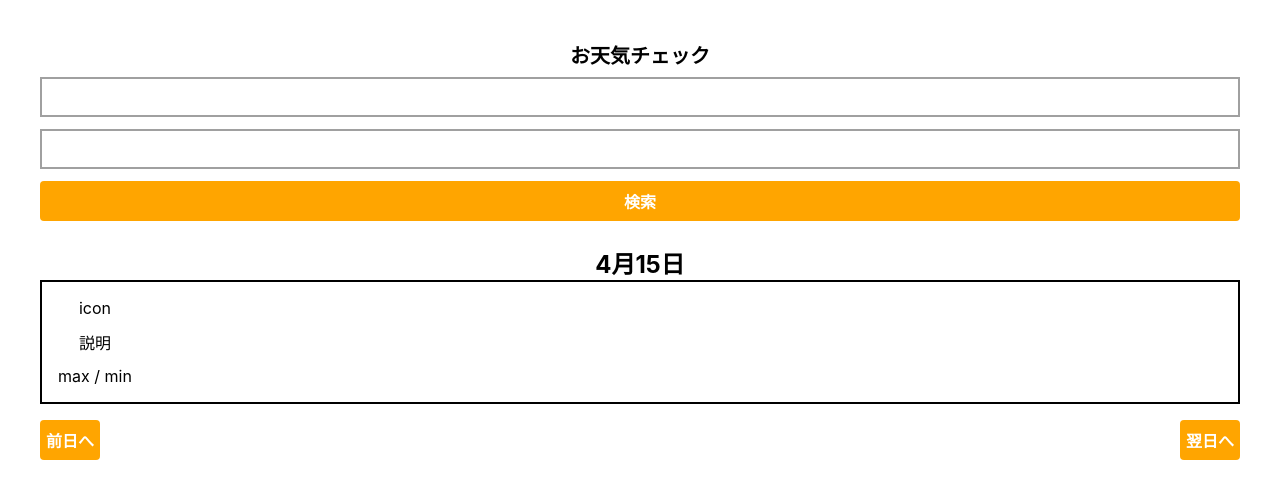
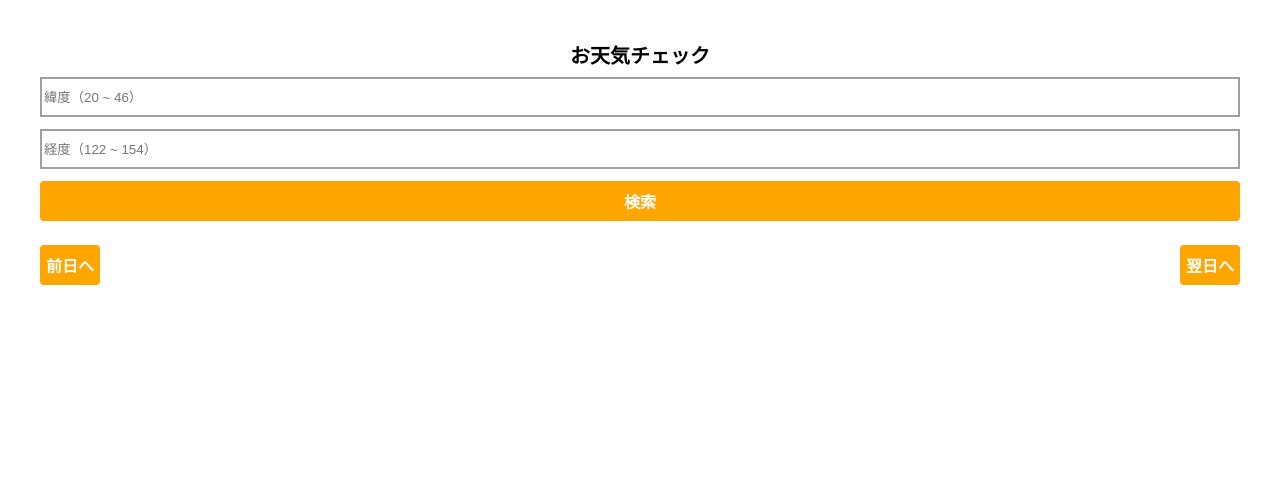
Before and after one commit to Takenari-Yamamoto/weather-forecast-app, a React (Create React App) app: page / in a window 1280 px wide. Shown: the top 498 px of the page. Built offline with nearby package versions, Linux system fonts and the light colour scheme.

Commit message:
API繋ぎ込み

```diff
--- a/src/App.tsx
+++ b/src/App.tsx
@@ -1,10 +1,10 @@
 /** @jsxImportSource @emotion/react */
 import { css } from '@emotion/react';
-import { useWeatherInfo } from './api/useWeatherInfo';
 import './App.css';
 import Button from './components/Button';
 import TextField from './components/TextField';
 import WeatherResults from './components/WeatherResults';
+import { useSearchWeather } from './hooks/useSearchWeather';
 
 function App() {
   const titleStyle = css`
@@ -20,17 +20,21 @@ function App() {
     margin-bottom: 24px;
   `;
 
-  const { fetchWeatherInfo } = useWeatherInfo();
+  const { handleInputLat, handleInputLon, search, weatherList } =
+    useSearchWeather();
 
   return (
     <div className="App">
       <p css={titleStyle}>お天気チェック</p>
       <div css={searchContainerStyle}>
-        <TextField />
-        <TextField />
-        <Button text="検索" />
+        <TextField handleInput={handleInputLat} placeholder="緯度（20 ~ 46）" />
+        <TextField
+          handleInput={handleInputLon}
+          placeholder="経度（122 ~ 154）"
+        />
+        <Button text="検索" onClick={search} />
       </div>
-      <WeatherResults />
+      <WeatherResults results={weatherList} />
     </div>
   );
 }
--- a/src/components/Button.tsx
+++ b/src/components/Button.tsx
@@ -2,12 +2,16 @@
 import { css } from '@emotion/react';
 import { memo } from 'react';
 
-type Props = {
+type ButtonProps = JSX.IntrinsicElements['button'];
+
+type OtherProps = {
   text: string;
 };
 
+type Props = ButtonProps & OtherProps;
+
 const Button = (props: Props) => {
-  const { text } = props;
+  const { text, ...buttonProps } = props;
   const buttonStyle = css`
     height: 40px;
     border-radius: 4px;
@@ -20,7 +24,11 @@ const Button = (props: Props) => {
       background-color: #d68d05;
     }
   `;
-  return <button css={buttonStyle}>{text}</button>;
+  return (
+    <button css={buttonStyle} {...buttonProps}>
+      {text}
+    </button>
+  );
 };
 
 export default memo(Button);
--- a/src/components/TextField.tsx
+++ b/src/components/TextField.tsx
@@ -1,14 +1,32 @@
 /** @jsxImportSource @emotion/react */
 import { css } from '@emotion/react';
 import { memo } from 'react';
+
+type InputProp = JSX.IntrinsicElements['input'];
+
+type OtherProps = {
+  handleInput: (text: string) => void;
+};
+
+type Props = InputProp & OtherProps;
 
 const textFieldStyle = css`
   height: 40px;
   border: 2px solid #a0a0a0;
 `;
 
-const TextField = () => {
-  return <input css={textFieldStyle} type="text" />;
+const TextField: React.FC<Props> = (props) => {
+  const { handleInput, ...inputProps } = props;
+  return (
+    <input
+      css={textFieldStyle}
+      type="text"
+      onChange={(e: React.ChangeEvent<HTMLInputElement>) =>
+        handleInput(e.target.value)
+      }
+      {...inputProps}
+    />
+  );
 };
 
 export default memo(TextField);
--- a/src/components/WeatherResults.tsx
+++ b/src/components/WeatherResults.tsx
@@ -2,8 +2,14 @@
 import { memo } from 'react';
 import Button from './Button';
 import { css } from '@emotion/react';
+import { WeatherInfo } from '../types/weather';
 
-const WeatherResults = () => {
+type Props = {
+  results: WeatherInfo[] | null;
+};
+
+const WeatherResults = (props: Props) => {
+  const { results } = props;
   const dateStyle = css`
     font-weight: bold;
     font-size: 24px;
@@ -14,6 +20,7 @@ const WeatherResults = () => {
     border: 2px solid #000000;
     padding: 16px;
     margin-bottom: 16px;
+    justify-content: center;
   `;
 
   const cardStyle = css`
@@ -29,14 +36,22 @@ const WeatherResults = () => {
   `;
   return (
     <>
-      <p css={dateStyle}>4月15日</p>
-      <div css={weatherResultsStyles}>
-        <div css={cardStyle}>
-          <p>icon</p>
-          <p>説明</p>
-          <p>max / min</p>
-        </div>
-      </div>
+      {results?.map((result, i) => {
+        return (
+          <div key={i}>
+            <p css={dateStyle}>{result.datetime}</p>
+            <div css={weatherResultsStyles}>
+              <div css={cardStyle}>
+                <p>{result.weather.icon}</p>
+                <p>{result.weather.description}</p>
+                <p>
+                  {result.max_temp} / {result.min_temp}
+                </p>
+              </div>
+            </div>
+          </div>
+        );
+      })}
       <div css={buttonsStyle}>
         <Button text="前日へ" />
         <Button text="翌日へ" />
--- /dev/null
+++ b/src/hooks/useSearchWeather.ts
@@ -0,0 +1,29 @@
+import { useCallback, useState } from 'react';
+import { useWeatherInfo } from '../api/useWeatherInfo';
+
+export const useSearchWeather = () => {
+  const { fetchWeatherInfo, weatherList } = useWeatherInfo();
+  // 緯度
+  const [lat, setLat] = useState<number | null>(null);
+  const handleInputLat = useCallback((e: string) => setLat(Number(e)), []);
+  // 経度
+  const [lon, setLon] = useState<number | null>(null);
+  const handleInputLon = useCallback((e: string) => setLon(Number(e)), []);
+
+  const search = () => {
+    if (!lat || !lon) {
+      return;
+    }
+    fetchWeatherInfo({
+      lat,
+      lon,
+    });
+  };
+
+  return {
+    handleInputLat,
+    handleInputLon,
+    search,
+    weatherList,
+  };
+};
```
